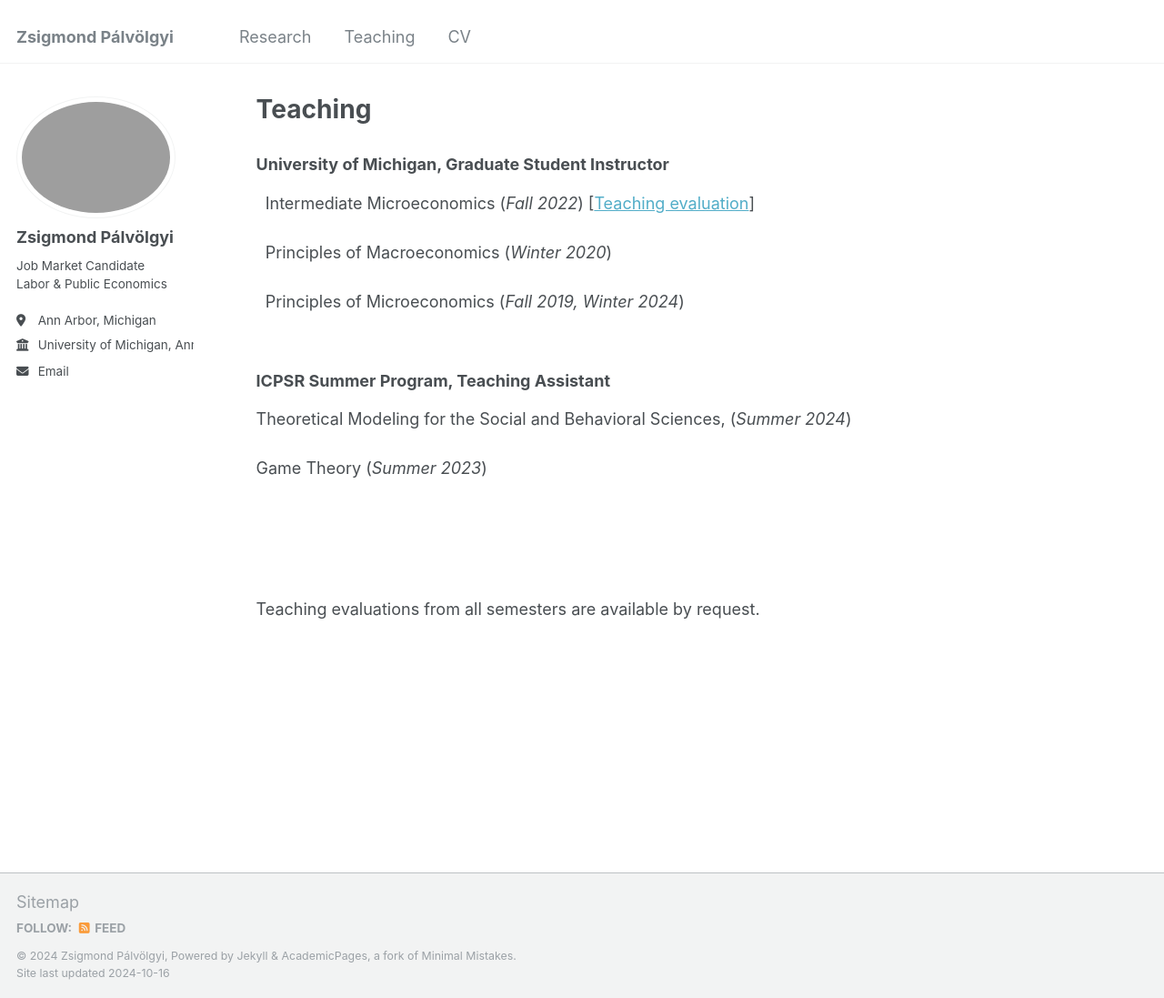
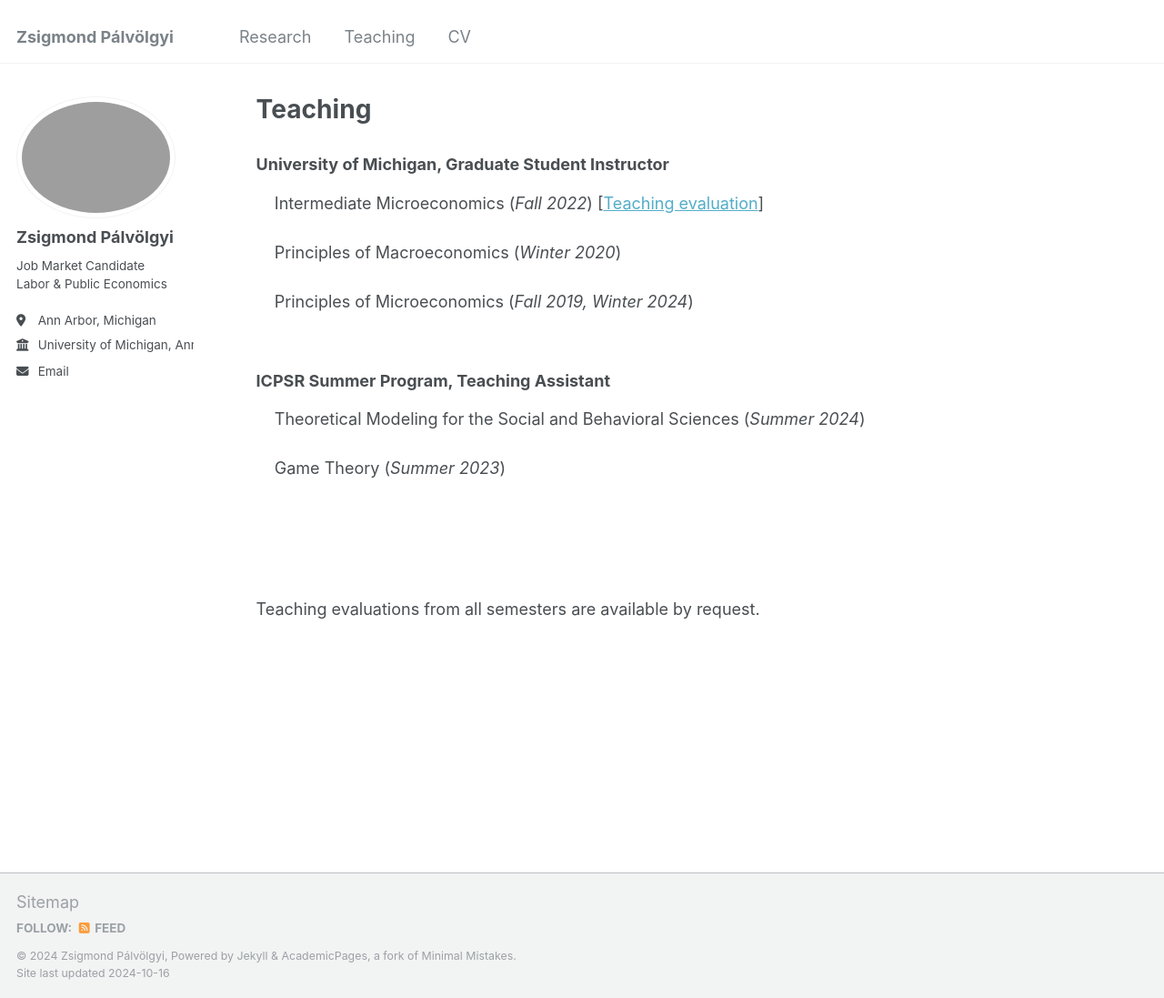
Before and after one commit to zsigmond-palvolgyi/zsigmond-palvolgyi.github.io, a Jekyll site: the page built from _pages/teaching.md, in a window 1280 px wide and 1097 px high. Shown: the whole window at 91% size. Built offline with Jekyll 4.4.1, drawn with Linux system fonts in a browser that asks for light colours; part of the change alters nothing that is shown.

```diff
--- a/_pages/teaching.md
+++ b/_pages/teaching.md
@@ -7,19 +7,19 @@ author_profile: true
 
 ### University of Michigan, Graduate Student Instructor
 
-&nbsp; Intermediate Microeconomics (_Fall 2022_) [[Teaching evaluation][teaching_evaluation]] <br>
+&nbsp; &nbsp; Intermediate Microeconomics (_Fall 2022_) [[Teaching evaluation][teaching_evaluation]] <br>
 <br>
-&nbsp; Principles of Macroeconomics (_Winter 2020_) <br>
+&nbsp; &nbsp; Principles of Macroeconomics (_Winter 2020_) <br>
 <br>
-&nbsp; Principles of Microeconomics (_Fall 2019, Winter 2024_) <br>
+&nbsp; &nbsp; Principles of Microeconomics (_Fall 2019, Winter 2024_) <br>
 <br>
 
 
 ### ICPSR Summer Program, Teaching Assistant
 
-Theoretical Modeling for the Social and Behavioral Sciences, (_Summer 2024_) <br>
+&nbsp; &nbsp; Theoretical Modeling for the Social and Behavioral Sciences (_Summer 2024_) <br>
 <br>
-Game Theory (_Summer 2023_) <br>
+&nbsp; &nbsp; Game Theory (_Summer 2023_) <br>
 <br>
 
 <br>
```
